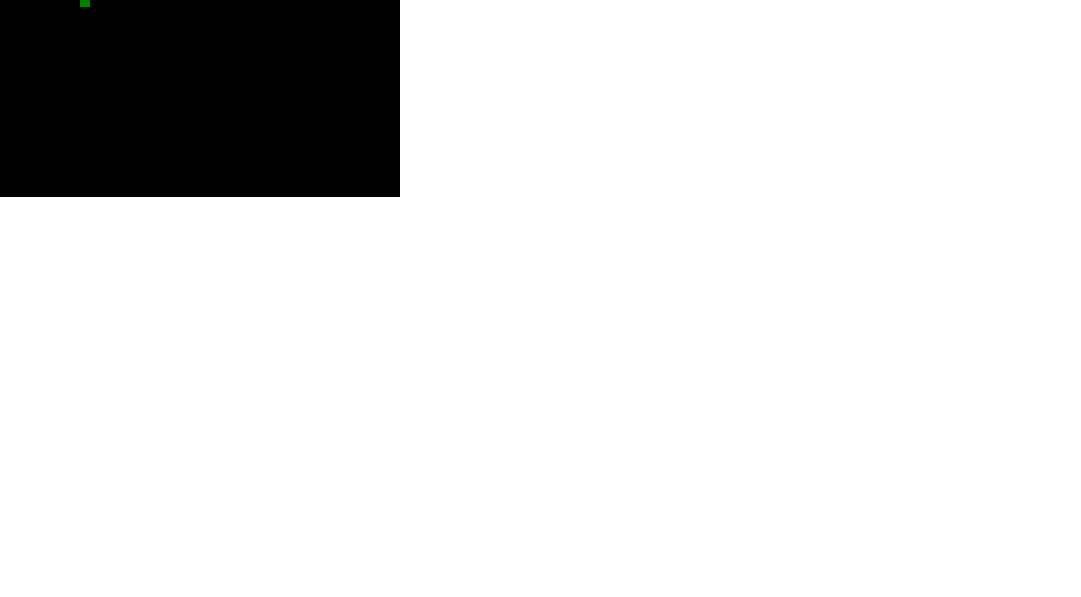
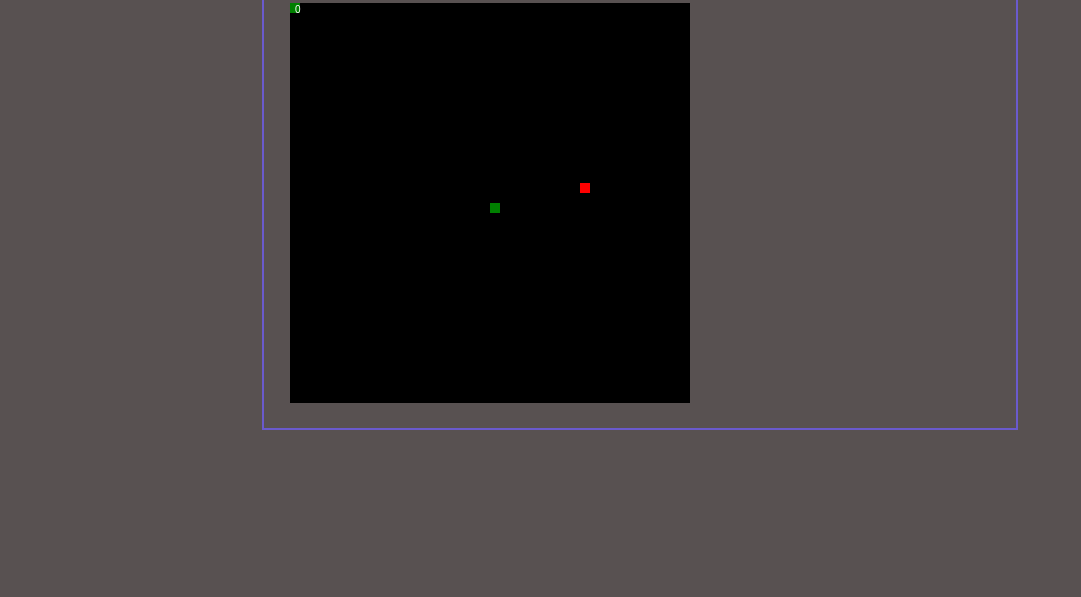
Before and after one commit to ExpoExe/Snake_Game, a plain HTML site: page index.html in a window 1280 px wide. Shown: the part 203-800 px from the top of the page, without its empty margins (0-1081 px from the left). Drawn offline with nearby package versions, Linux system fonts and the light colour scheme.

Commit message:
Features Completed
*Snake is drawn
*Food is drawn
*Boundaries set
*Pause and reset
*Snake grows as it eats

```diff
--- a/JSGameLib.js
+++ b/JSGameLib.js
@@ -1,7 +1,7 @@
 /**
  * Created by Justin_NZXT on 2/25/2015.
+ * Library for a simple 2D game in HTML Canvas
  */
-//Library for a simple 2D game in HTML Canvas
 
 key = KeyboardEvent;
 
@@ -27,17 +27,17 @@ function createCanvas(width, height) {
     return c;
 }
 
-function addObjectToBody(o) {
-    document.body.appendChild(o);
+function addObjectToPage(o, divName) {
+    document.getElementById(divName).appendChild(o);
 }
 
 function getContext(o) {
     return o.getContext("2d");
 }
 
-function getDrawArea(width, height) {
+function getDrawArea(width, height, divName) {
     var obj1 = createCanvas(width, height);
-    addObjectToBody(obj1);
+    addObjectToPage(obj1, divName);
     return getContext(obj1);
 }
 
--- a/index.html
+++ b/index.html
@@ -9,7 +9,18 @@
     <title>Simple snake game</title>
 </head>
 <body>
+    <div id="gameContainer">
+        <h1>Javascript Snake Game</h1>
 
+        <div id="game">
+
+        </div>
+
+        <div id="gameInfo">
+
+        </div>
+
+    </div>
 </body>
 </html>
 <script src='script.js'></script>
--- a/script.js
+++ b/script.js
@@ -2,18 +2,20 @@
  * Created by Justin_NZXT on 2/24/2015.
  */
 
-var ctx = getDrawArea(400, 400);
+var ctx = getDrawArea(400, 400, "game");
 
 var paused = false;
 var gameOver = false;
 var score = 0;
 var gameSpeed = 100;
 var scale = 10;
-var topBoundry = 0;
-var bottomBoundry = ctx.canvas.height/scale - 1;
-var leftBoundry = 0;
-var rightBoundry = ctx.canvas.width/scale - 1;
+
+var topBoundary = -1;
+var bottomBoundary = ctx.canvas.height/scale;
+var leftBoundary = -1;
+var rightBoundary = ctx.canvas.width/scale;
 var tail = [];
+var initTailLength = 2;
 
 _2DObject.prototype.draw = function(){
     ctx.fillStyle = this.color;
@@ -29,6 +31,7 @@ snakeHead.direction = "right";
 var food = new _2DObject(0,0);
 food.place = function(){
 
+    food.color = "Red";
     while(true) {
         this.x = Math.floor((Math.random() * ctx.canvas.width) /scale);
         this.y = Math.floor((Math.random() * ctx.canvas.height) / scale);
@@ -38,7 +41,6 @@ food.place = function(){
         for (var i = 0; i < tail.length; i++)
             if (tail[i].x == this.x && tail[i].y == this.y)
                 cont = false;
-
 
         if (!this.eaten() && cont)
             break;
@@ -62,20 +64,31 @@ key.h.hook = function(e){
         paused = !paused;
     }
     if(e.keyCode == KEY_ESC){
-
+        reset();
     }
 
 };
 
 function draw(){
-    ctx.fillStyle = "Black";
+
+    if(!paused)
+        ctx.fillStyle = "Black";
+    else
+        ctx.fillStyle = "Gray";
+
     ctx.fillRect(0, 0, ctx.canvas.width, ctx.canvas.height);
     snakeHead.draw();
     food.draw();
 
+    for(var i = 0; i < tail.length; i++)
+        tail[i].draw();
+
     ctx.fillStyle = "White";
     ctx.font = "10px Arial";
-    ctx.fillText(score, 5, 10);
+    if(!paused)
+        ctx.fillText(score, 5, 10);
+    else
+        ctx.fillText("PAUSED", 5, 10);
 }
 
 food.eaten = function() {
@@ -84,7 +97,6 @@ food.eaten = function() {
     else
         return false;
 };
-food.color = "Red";
 
 function eat(){
     score++;
@@ -99,11 +111,25 @@ function appendTail(){
         tail.push(new _2DObject(tail[tail.length-1].lastX, tail[tail.length-1].lastY));
 }
 
-function boundaryHit(){
-    if((snakeHead.y <= topBoundry) ||
-        (snakeHead.y >=  bottomBoundry) ||
-        (snakeHead.x <= leftBoundry) ||
-        (snakeHead.x >= rightBoundry))
+function initTail(){
+    for(var i  = 0; i < initTailLength; i++)
+        appendTail();
+}
+
+function reset(){
+    score = 0;
+    food.place();
+    tail = [];
+    snakeHead = new _2DObject(Math.floor(ctx.canvas.width / scale) / 2, Math.floor(ctx.canvas.height / scale) / 2);
+    initTail();
+    alert("Game Over. You hit a wall. Use WASD to restart.");
+}
+
+function snakeCrash(){
+    if((snakeHead.y <= topBoundary) ||
+        (snakeHead.y >=  bottomBoundary) ||
+        (snakeHead.x <= leftBoundary) ||
+        (snakeHead.x >= rightBoundary))
         return true;
     else
         return false;
@@ -113,6 +139,7 @@ function boundaryHit(){
 autoInvoke(function(){
     executeEveryMillisecond(gameLoop, gameSpeed);
     food.place();
+    initTail();
 });
 
 function gameLoop() {
@@ -142,27 +169,27 @@ function gameLoop() {
 
         }
 
+        if(tail.length >= 1){
+            tail[0].lastX = tail[0].x;
+            tail[0].lastY = tail[0].y;
+            tail[0].x = snakeHead.lastX;
+            tail[0].y = snakeHead.lastY;
+        }
+
+        if(tail.length > 1)
+            for (var i = 1; i < tail.length; i++){
+                tail[i].lastX = tail[i].x;
+                tail[i].lastY = tail[i].y;
+                tail[i].x = tail[i - 1].lastX;
+                tail[i].y = tail[i - 1].lastY;
+            }
+
         if (food.eaten()) {
             eat();
         }
 
-        if(boundaryHit()){
-
-
-            switch(snakeHead.direction){
-                case "up":
-                    snakeHead.direction = "down";
-                    break;
-                case "down":
-                    snakeHead.direction = "up";
-                    break;
-                case "left":
-                    snakeHead.direction = "right";
-                    break;
-                case "right":
-                    snakeHead.direction = "left";
-                    break;
-            }
+        if(snakeCrash()){
+            reset();
         }
     }
 
--- a/style.css
+++ b/style.css
@@ -1,12 +1,28 @@
 body{
     margin:0;
     padding:0;
+    background-color: #585151;
+}
+h1{
+    font-family: Helvetica;
+    font-size: 30px;
+    text-align: center;
+    line-height: 30px;
+    margin:0;
+    padding: 0 0 20px 0;
+}
+#gameContainer{
+    width: 700px;
+    height: 450px;
+    margin: 10% auto;
+    border: solid slateblue 2px;
+    padding: 2%;
 }
 .bodypart {
     height: 8px;
     width: 8px;
     position:absolute;
-    background: red;
+    background:green;
     -moz-border-radius:2px;
     -webkit-border-radius:2px;
     border-radius:2px;
@@ -16,5 +32,5 @@ body{
     height: 8px;
     width: 8px;
     position:absolute;
-    background: green;
+    background: red;
 }
```
